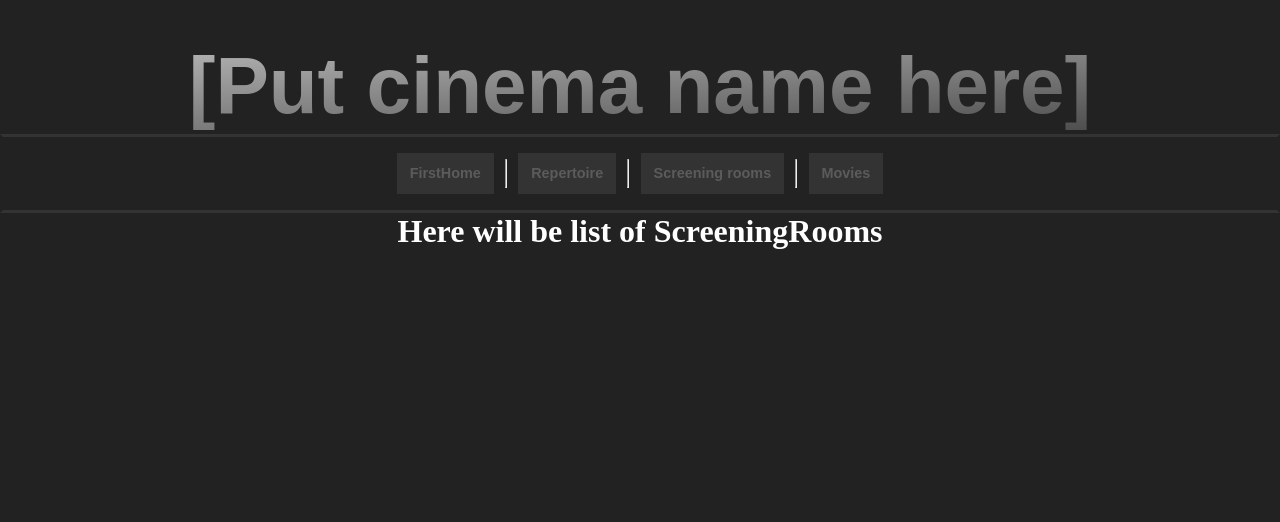
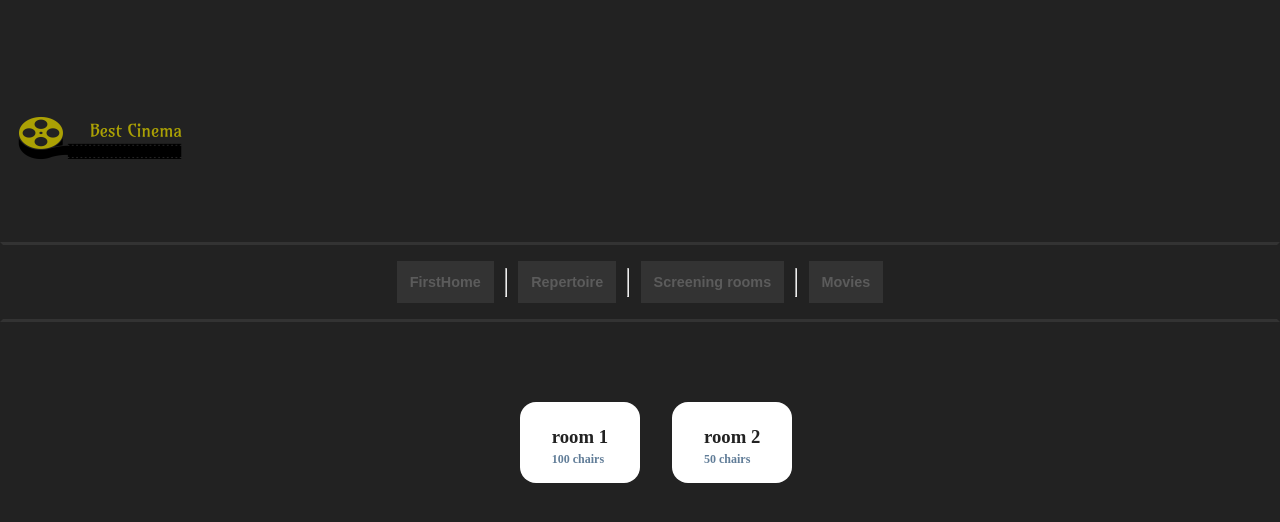
Before and after one commit to Kucznsky/React-project, a React (Create React App) app in the folder react_project/: page / in a window 1280 px wide. Both pictures are taken after a click on the button "Screening rooms". Shown: the top 522 px of the page. Built offline with nearby package versions, Linux system fonts and the light colour scheme.

Commit message:
changes in the interface

```diff
--- a/react_project/src/App.css
+++ b/react_project/src/App.css
@@ -8,15 +8,12 @@
   width: 100%;
 }
 
+/*.edit {
+  display: flex;
+  justify-content: flex-start;
+}*/
+
 .companyTitle {
-  background-image: linear-gradient(to bottom right, #c0c0c0, #444);
-  background-size: cover;
-  background-clip: text;
-  color: transparent;
-  font-family: fantasy;
-  font-weight: bold;
-  font-size: 5rem;
-  margin: 0.1rem;
   display: flex;
   justify-content: center;
 }
@@ -27,7 +24,7 @@ h1 {
   justify-content: center;
 }
 
-ul {
+.mainBar {
   position: relative;
   display: flex;
   justify-content: center;
@@ -38,23 +35,18 @@ ul {
   padding: 1rem;
 }
 
-ul ul {
-  display: flex;
-  justify-content: flex-start;
-}
-
-ul hr {
+.mainBar hr {
   color: #444;
   margin: 0.4rem;
 }
 
-ul li {
+.mainBar li {
   position: relative;
   list-style: none;
   margin: 0 5px;
 }
 
-ul li button {
+.mainBar li button {
   background-color: #333;
   padding: 0.8rem;
   border: none;
@@ -63,8 +55,65 @@ ul li button {
   color: rgba(255, 255, 255, 0.2);
 }
 
-ul li button:hover {
+/*.mainBar li button::before {
+  position: absolute;
+  content: "";
+  bottom: -10px;
+  left: 0;
+  width: 100%;
+  height: 10px;
+  background-color: #2a2a2a;
+  transform-origin: top;
+  transform: skewX(-41deg);
+}
+
+.mainBar li button::after {
+  position: absolute;
+  content: "";
+  top: 0;
+  left: -9px;
+  width: 9px;
+  height: 100%;
+  background-color: #2a2a2a;
+  transform-origin: right;
+  transform: skewY(-49deg);
+}*/
+
+.mainBar li button:hover {
   color: #fff;
   cursor: pointer;
   text-shadow: 0 1px 0 #222;
 }
+
+.booklist {
+  width: 90vw;
+  max-width: 1170px;
+  margin: 5rem;
+  display: flex;
+  justify-content: center;
+  gap: 2rem;
+}
+@media screen and (min-width: 768px) {
+  .booklist {
+    grid-template-columns: repeat(3, 1fr);
+  }
+}
+
+.book {
+  background: #fff;
+  border-radius: 1rem;
+  padding: 1rem 2rem;
+}
+.book h1 {
+  margin-top: 0.5rem;
+  color: #222222;
+}
+.book h4 {
+  color: #617d98;
+  font-size: 0.75rem;
+  margin-top: 0.25rem;
+}
+.book p {
+  margin-top: 0.5rem;
+  color: black;
+}
--- a/react_project/src/App.js
+++ b/react_project/src/App.js
@@ -1,5 +1,6 @@
 import './App.css';
 import React, {useState} from 'react';
+import logo from './logo.png'
 
 function App() {
   return (
@@ -15,8 +16,8 @@ const HomeBar = () => {
   return (
     <div className="div1">
       <div className="div2">
-        <h1 className="companyTitle">[Put cinema name here]</h1>
-        <ul>
+        <img src={logo} alt="logo" />
+        <ul className="mainBar">
           <li>
             <button onClick={() => setActive("FirstPage")}>FirstHome</button>
           </li>
@@ -36,8 +37,8 @@ const HomeBar = () => {
         <div>
           {active === "FirstPage" && <HomePage></HomePage>}
           {active === "SecondPage" && <Repertoire></Repertoire>}
-          {active === "ThirdPage" && <ScreeningRooms></ScreeningRooms>}
-          {active === "FourthPage" && <Movies></Movies>}
+          {active === "ThirdPage" && <ScreeningRoomsList></ScreeningRoomsList>}
+          {active === "FourthPage" && <MovieList></MovieList>}
         </div>
       </div>
     </div>
@@ -52,14 +53,69 @@ const Repertoire = () => {
   return(<h1>Here will be repertoire</h1>);
 }
 
-const Movies = () => {
-  return(<h1>Here will be list of movies</h1>);
+const MovieList = () => {
+    return(
+    <section className='booklist'>
+      {movie.map((movie) => {
+        return (<Movie key={movie.id} {...movie}></Movie>);
+      })}
+    </section>
+  );
 }
 
-const ScreeningRooms = () => {
-  return(<h1>Here will be list of ScreeningRooms</h1>);
+const ScreeningRoomsList = () => {
+  return(
+    <section className='booklist'>
+      {room.map((room) => {
+        return (<Room key={room.id} {...room}></Room>);
+      })}
+    </section>
+  );;
+}
+
+const Movie = (props) =>
+{
+  const {title, time} = props;
+  return (
+    <article className='book'>
+      <h1>{title}</h1>
+      <h4>{time}</h4>
+    </article>
+  );
+}
+
+const Room = (props) =>
+{
+  const {number, space} = props;
+  return (
+    <article className='book'>
+      <h1>{number}</h1>
+      <h4>{space}</h4>
+    </article>
+  );
 }
 //=======================================================================================================
+const movie = [
+
+{
+  id: 1,
+  title: 'Diuna',
+  time: '155min',
+},
+];
+
+const room = [
+{
+  id: 1,
+  number: 'room 1',
+  space: '100 chairs',
+},
+{
+  id: 2,
+  number: 'room 2',
+  space: '50 chairs',
+},
+];
 
 //=======================================================================================================
 
```
Also changed, not shown: react_project/src/logo.png (added).
